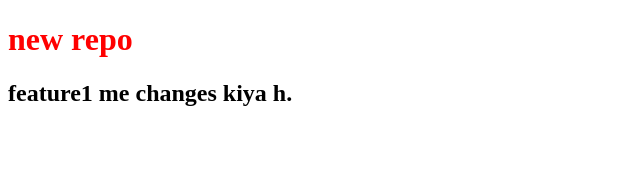
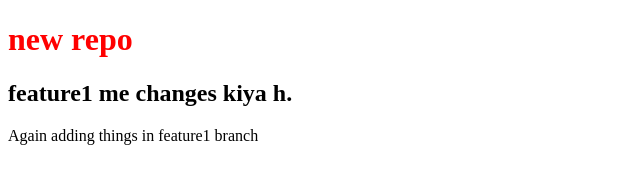
Before and after one commit to HarshRaj709/geeky_shows, a plain HTML site: page index.html in a window 1280 px wide. Shown: the whole page, without its empty margins (0-640 px from the left). Drawn offline with Linux system fonts and the light colour scheme.

Commit message:
feture added in 1

```diff
--- a/index.html
+++ b/index.html
@@ -9,5 +9,6 @@
 <body>
     <h1> new repo </h1>
     <h2>feature1 me changes kiya h.</h2>
+    <p>Again adding things in feature1 branch</p>
 </body>
 </html>
```
